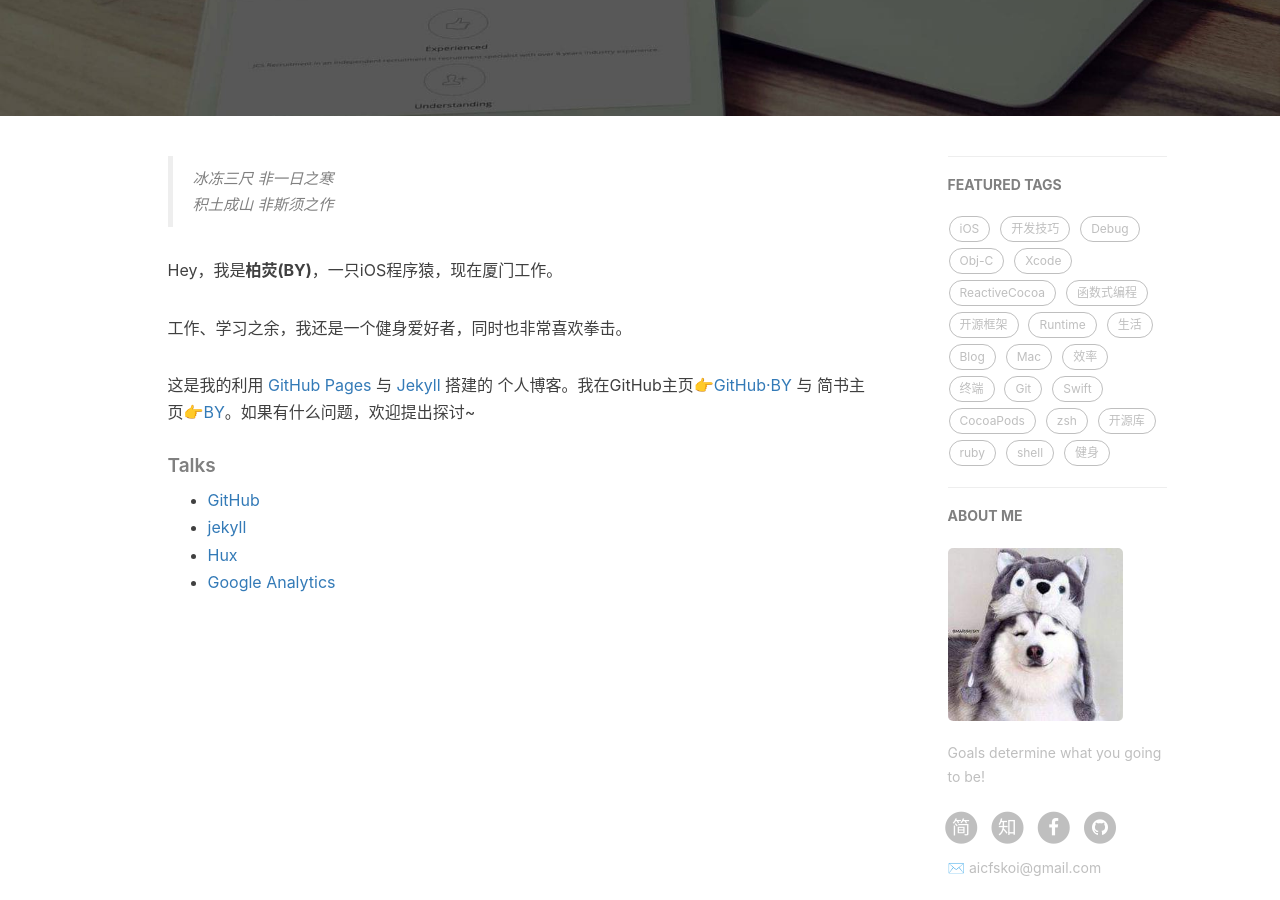
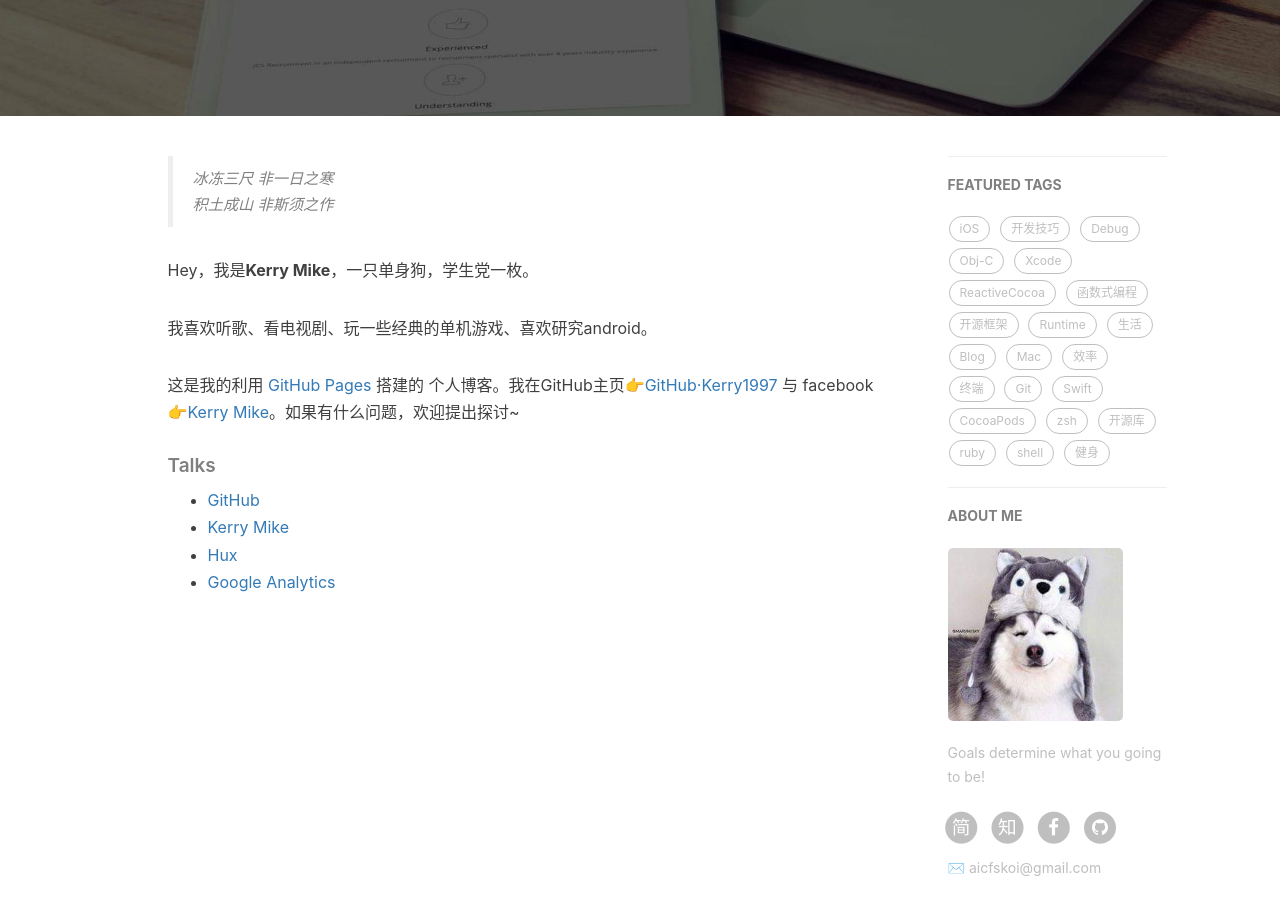
Before and after one commit to kerry1997/keke, a Jekyll site: the page built from about.html, in a window 1280 px wide and 900 px high, scrolled down 302 px. Built offline with Jekyll 4.4.1, drawn with Linux system fonts in a browser that asks for light colours; nearby versions of some CDN libraries; comment, search, counter and statistics services are not loaded.

Commit message:
Update about.html

```diff
--- a/about.html
+++ b/about.html
@@ -18,11 +18,11 @@
     <blockquote><p>冰冻三尺 非一日之寒<br>
     积土成山 非斯须之作</p></blockquote>
 
-    <p>Hey，我是<strong>柏荧(BY)</strong>，一只iOS程序猿，现在厦门工作。</p>
+    <p>Hey，我是<strong>Kerry Mike</strong>，一只单身狗，学生党一枚。</p>
 
-    <p>工作、学习之余，我还是一个健身爱好者，同时也非常喜欢拳击。</p>
+    <p>我喜欢听歌、看电视剧、玩一些经典的单机游戏、喜欢研究android。</p>
 
-    <p>这是我的利用 <a href="https://pages.github.com/">GitHub Pages</a> 与 <a href="http://jekyll.com.cn/">Jekyll</a> 搭建的 个人博客。我在GitHub主页<a href="https://github.com/qiubaiying">👉GitHub·BY</a> 与 简书主页<a href="https://http://www.jianshu.com/u/e71990ada2fd">👉BY</a>。如果有什么问题，欢迎提出探讨~</p>
+    <p>这是我的利用 <a href="https://pages.github.com/">GitHub Pages</a> 搭建的 个人博客。我在GitHub主页<a href="https://github.com/Kerry1997">👉GitHub·Kerry1997</a> 与 facebook<a href="https://www.facebook.com/people/Kerry-Mike/100033959267159">👉Kerry Mike</a>。如果有什么问题，欢迎提出探讨~</p>
 
     <p></p>
 
@@ -30,7 +30,7 @@
 
     <ul>
         <li><a href="https://github.com">GitHub</a></li>
-        <li><a href="http://jekyll.com.cn/">jekyll</a></li>
+        <li><a href="https://www.facebook.com/people/Kerry-Mike/100033959267159">Kerry Mike</a></li>
         <li><a href="http://huangxuan.me/">Hux</a></li>
         <li><a href="https://analytics.google.com/analytics">Google Analytics</a></li>
     </ul>
```
